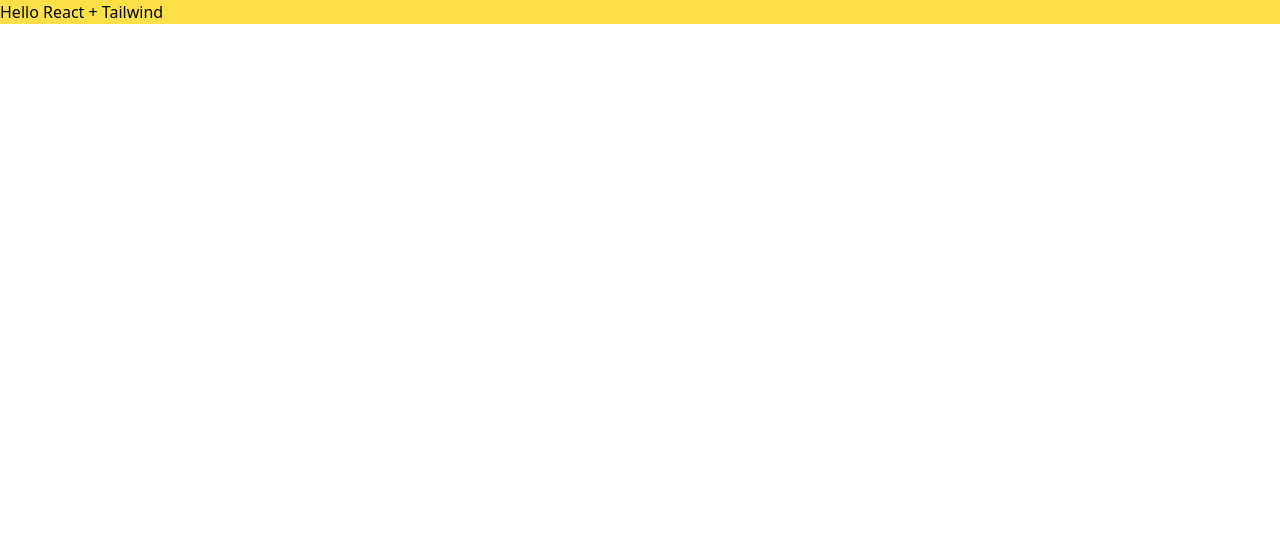
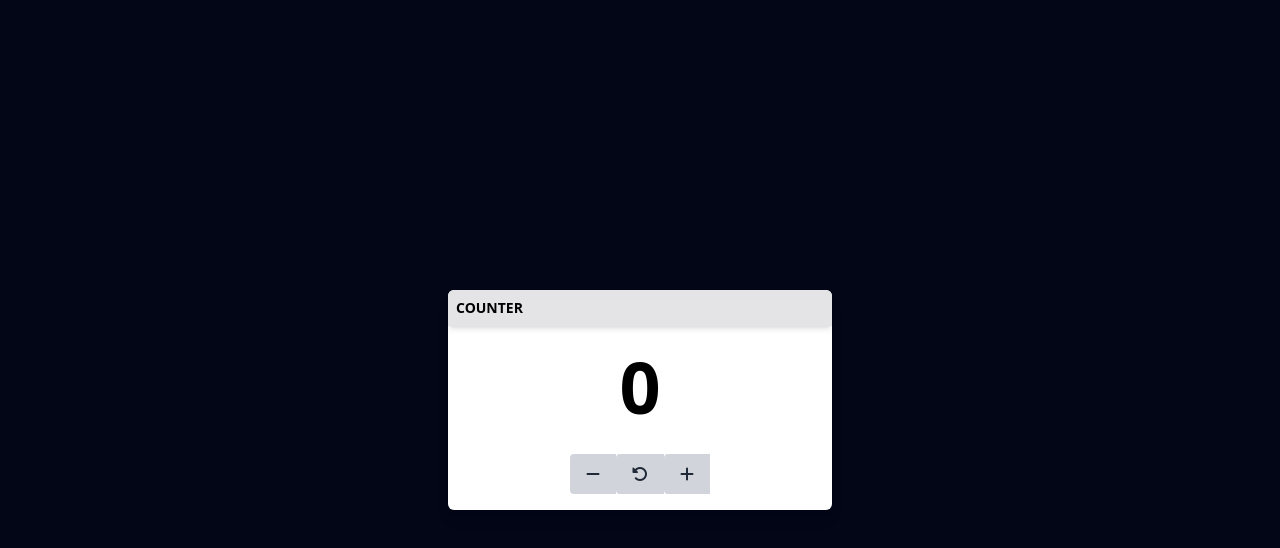
Before and after one commit to codingtarun/playreact, a React (Create React App) app: page / in a window 1280 px wide. Shown: the top 548 px of the page. Built offline with nearby package versions, Linux system fonts and the light colour scheme.

Commit message:
Card & Buttons

```diff
--- a/public/index.html
+++ b/public/index.html
@@ -24,9 +24,17 @@
       work correctly both with client-side routing and a non-root public URL.
       Learn how to configure a non-root public URL by running `npm run build`.
     -->
+    <!-- Font Awesome CDN-->
+    <link
+      rel="stylesheet"
+      href="https://cdnjs.cloudflare.com/ajax/libs/font-awesome/6.6.0/css/all.min.css"
+      integrity="sha512-Kc323vGBEqzTmouAECnVceyQqyqdsSiqLQISBL29aUW4U/M7pSPA/gEUZQqv1cwx4OnYxTxve5UMg5GT6L4JJg=="
+      crossorigin="anonymous"
+      referrerpolicy="no-referrer"
+    />
     <title>React App</title>
   </head>
-  <body>
+  <body class="bg-slate-900">
     <noscript>You need to enable JavaScript to run this app.</noscript>
     <div id="root"></div>
     <!--
--- a/src/App.js
+++ b/src/App.js
@@ -1,7 +1,8 @@
+import { Card } from "./components/Card/Card";
 function App() {
   return (
-    <div className="App">
-      <h1 className="bg-yellow-300 text-gray-950">Hello React + Tailwind</h1>
+    <div className="App flex items-center justify-center bg-slate-950 min-h-screen">
+      <Card title="Counter" />
     </div>
   );
 }
--- /dev/null
+++ b/src/components/Button/Button.jsx
@@ -0,0 +1,7 @@
+export const Button = ({ children }) => {
+  return (
+    <button class="bg-gray-300 hover:bg-gray-400 text-gray-800 font-bold py-2 px-4 rounded-l">
+      {children}
+    </button>
+  );
+};
--- /dev/null
+++ b/src/components/Button/ButtonGroup.jsx
@@ -0,0 +1,3 @@
+export const ButtonGroup = ({ children }) => {
+  return <div class="inline-flex">{children}</div>;
+};
--- /dev/null
+++ b/src/components/Card/Card.jsx
@@ -0,0 +1,29 @@
+import { ButtonGroup } from "../Button/ButtonGroup";
+import { Button } from "../Button/Button";
+export const Card = ({ title }) => {
+  return (
+    <div className="bg-white min-w-96 rounded-md shadow-lg overflow-hidden">
+      <div>
+        <div className="mb-2 bg-zinc-200 shadow-md">
+          <h1 className="font-semibold text-sm px-2 py-2 uppercase">{title}</h1>
+        </div>
+        <div className="px-6 py-4 flex justify-center">
+          <p className="text-7xl font-bold">0</p>
+        </div>
+        <div className="px-6 py-4 flex justify-center items-center">
+          <ButtonGroup>
+            <Button>
+              <i class="fa-solid fa-minus"></i>
+            </Button>
+            <Button>
+              <i class="fa-solid fa-rotate-left"></i>
+            </Button>
+            <Button>
+              <i class="fa-solid fa-plus"></i>
+            </Button>
+          </ButtonGroup>
+        </div>
+      </div>
+    </div>
+  );
+};
```
